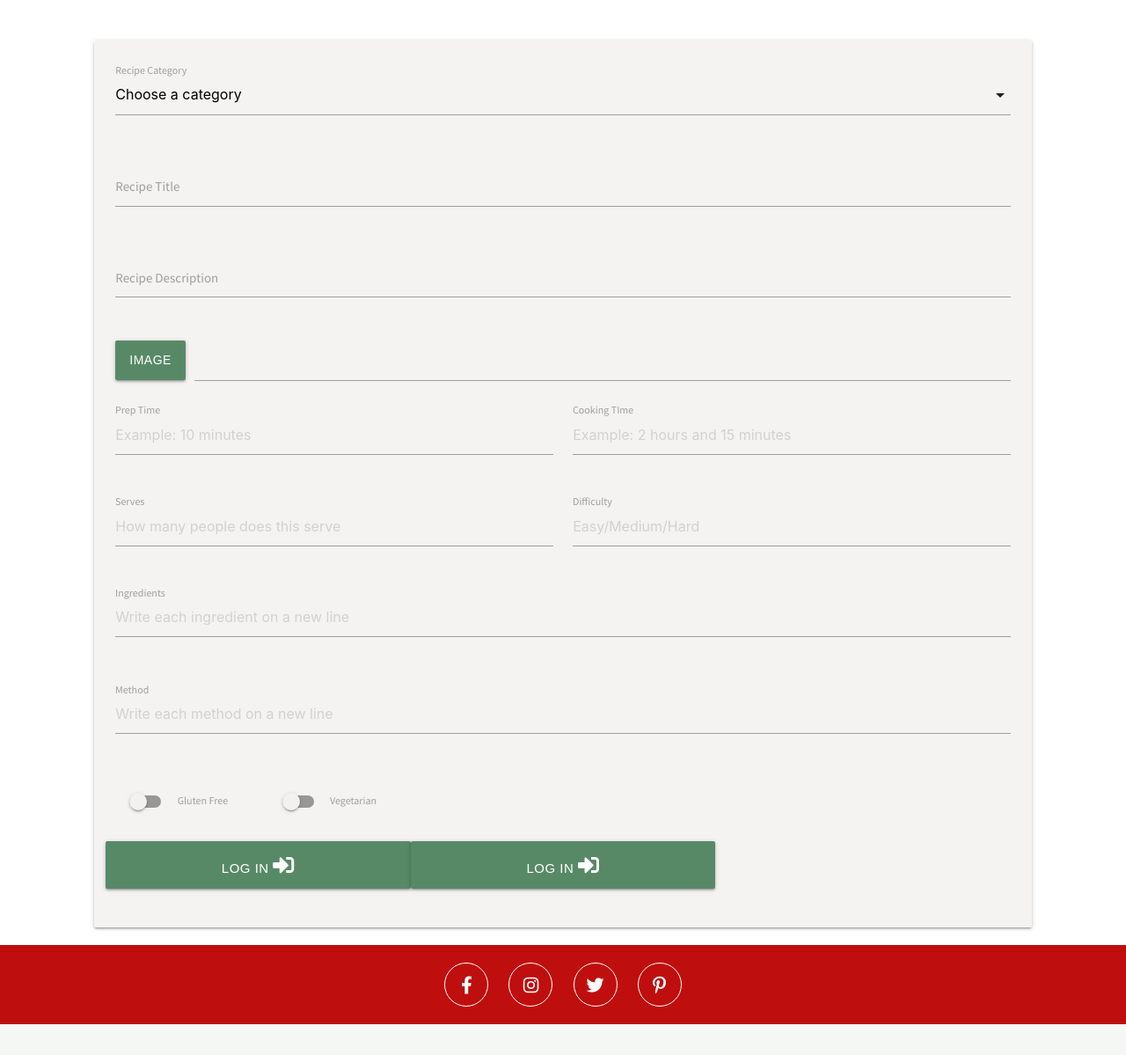
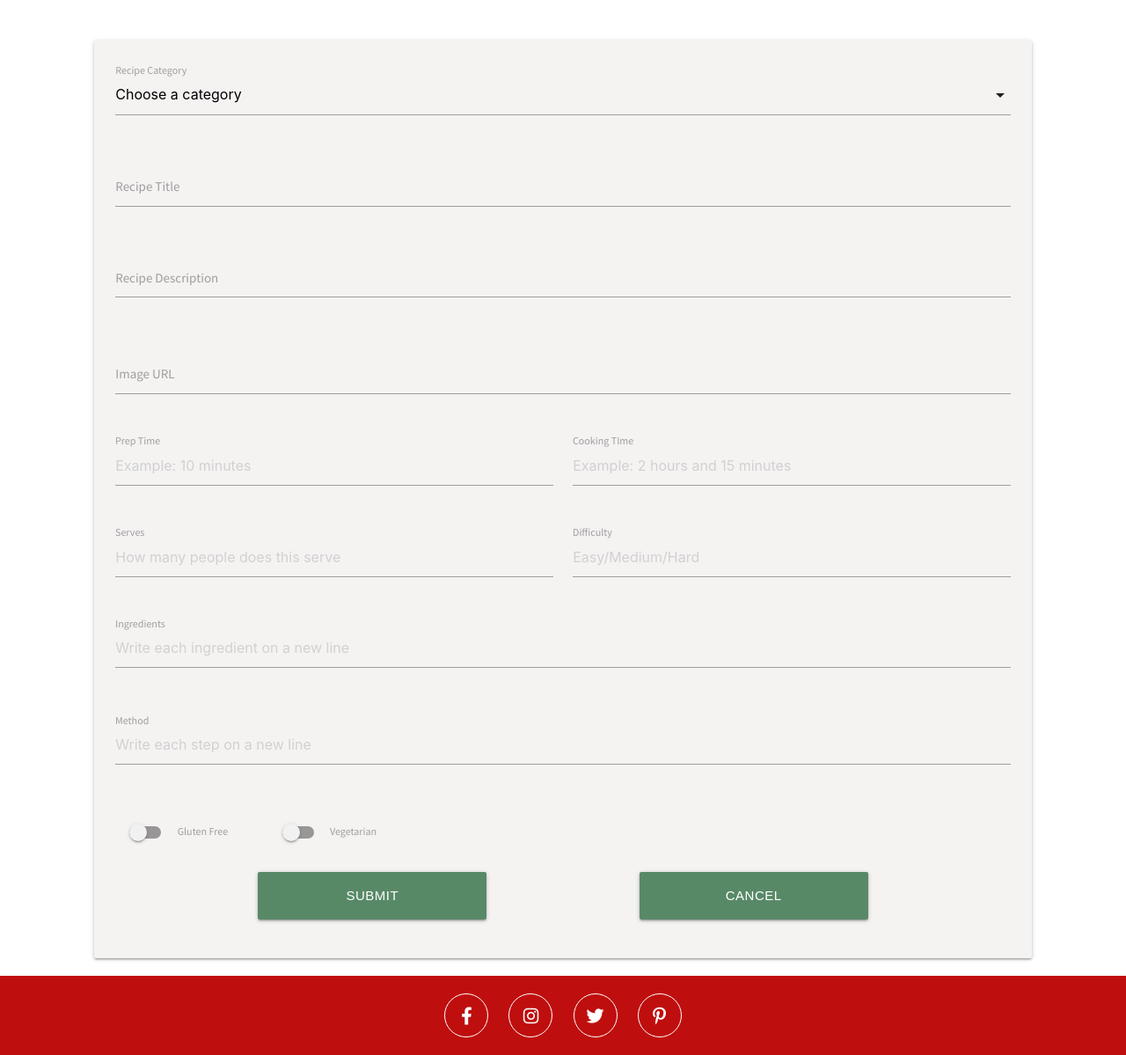
Before and after one commit to Gregory4321/ciao-down, a Flask app: page /add_recipe in a window 1280 px wide. Shown: the part 614-1813 px from the top of the page at 88% size. Before the commit the page ends 1778 px from the top, so only its background shows below. Run offline with Flask 2, Linux system fonts and the light colour scheme; data that the repository does not hold is empty; some libraries are stand-ins or nearby versions; some web fonts are replaced.

Commit message:
Button styling edited. Cancel button changed to anchor and linked to home page

```diff
--- a/templates/add_recipe.html
+++ b/templates/add_recipe.html
@@ -78,13 +78,10 @@
                         </div>
                     </div>
                     <!-- Recipe image -->
-                    <div class="file-field input-field">
-                        <div class="btn form-btn">
-                            <span>Image</span>
-                            <input type="file" required>
-                        </div>
-                        <div class="file-path-wrapper">
-                            <input class="file-path validate" type="text" id="image_url" name="image_url">
+                    <div class="row">
+                        <div class="input-field col s12">
+                            <input id="image_url" name="image_url" type="url" class="validate" required>
+                            <label for="image_url">Image URL</label>
                         </div>
                     </div>
                     <!-- Recipe prep time -->
@@ -126,7 +123,7 @@
                     <div class="row">
                         <div class="input-field col s12">
                             <textarea id="recipe_method" name="recipe_method" class="materialize-textarea validate"
-                                placeholder="Write each method on a new line" required></textarea>
+                                placeholder="Write each step on a new line" required></textarea>
                             <label for="recipe_method">Method</label>
                         </div>
                     </div>
@@ -154,13 +151,13 @@
                     </div>
                     <!-- Submit button -->
                     <div class="row">
-                        <button type="submit" class="col s4 btn-large form-btn">
-                            Log In <i class=" fas fa-sign-in-alt"></i>
+                        <button type="submit" class="col offset-s2 s3 btn-large form-btn">
+                            Submit
                         </button>
                         <!-- Clear button -->
-                        <button type="submit" class="col s4 btn-large form-btn">
-                            Log In <i class=" fas fa-sign-in-alt"></i>
-                        </button>
+                        <a href="{{ url_for('index') }}" class="col offset-s2 s3 btn-large form-btn">
+                            Cancel
+                        </a>
                     </div>
                 </div>
             </form>
```
